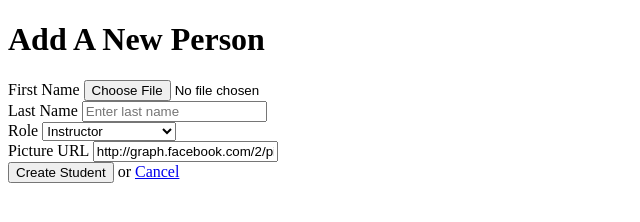
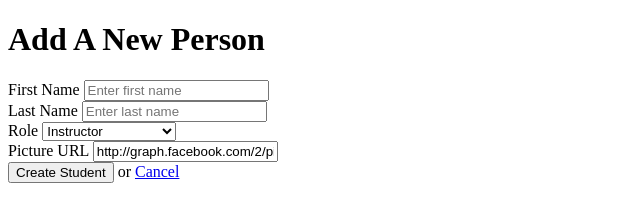
Before and after one commit to np1989/essential_html, a plain HTML site: page new.html in a window 1280 px wide. Shown: the whole page, without its empty margins (0-640 px from the left). Drawn offline with Linux system fonts and the light colour scheme.

Commit message:
Minor Updates

```diff
--- a/new.html
+++ b/new.html
@@ -8,12 +8,12 @@
 
   <form action="index.html">
     <div>
-      <label for="last">First Name</label>
-      <input name="first_name" type="file" id="first" placeholder="Enter first name">
+      <label for="first">First Name</label>
+      <input name="first_name" type="text" id="first" placeholder="Enter first name">
     </div>
 
     <div>
-      <label for="bob">Last Name</label>
+      <label for="last">Last Name</label>
       <input name="last_name" type="text" id="last" placeholder="Enter last name">
     </div>
 
```
